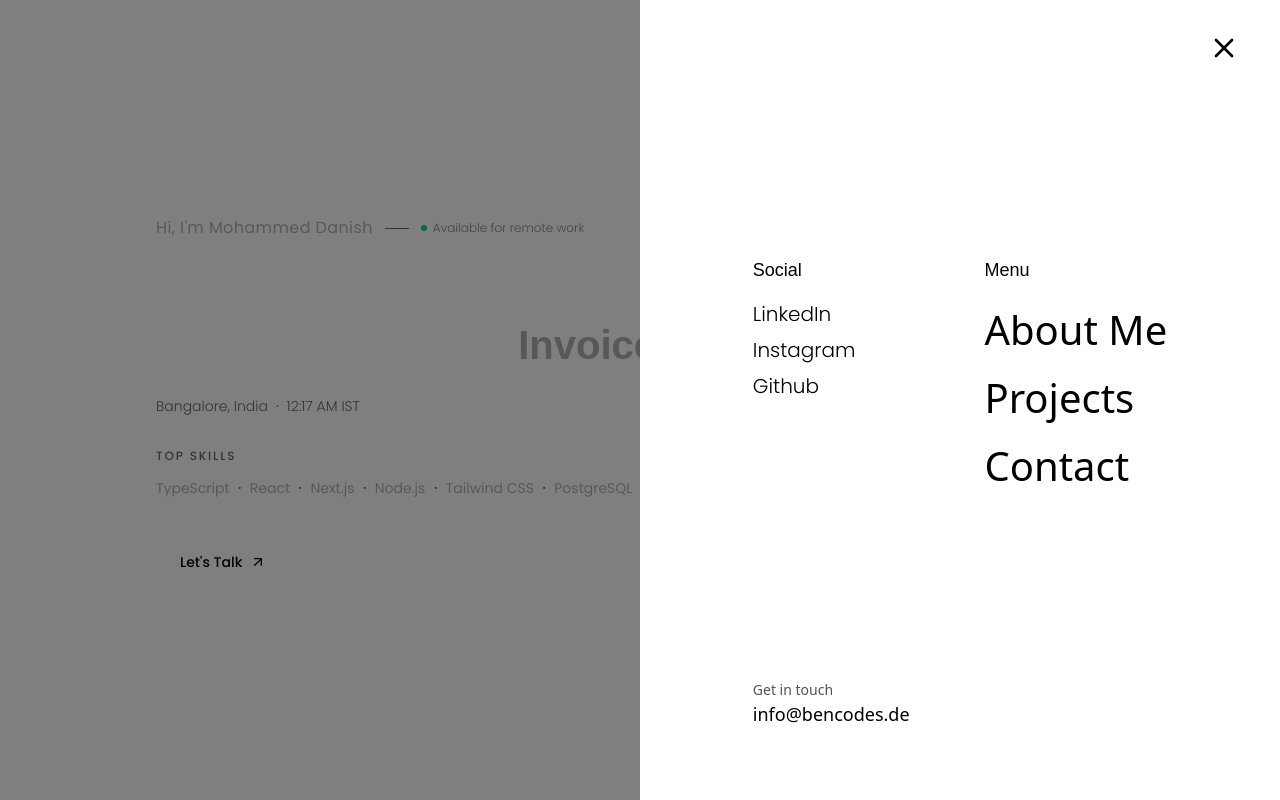
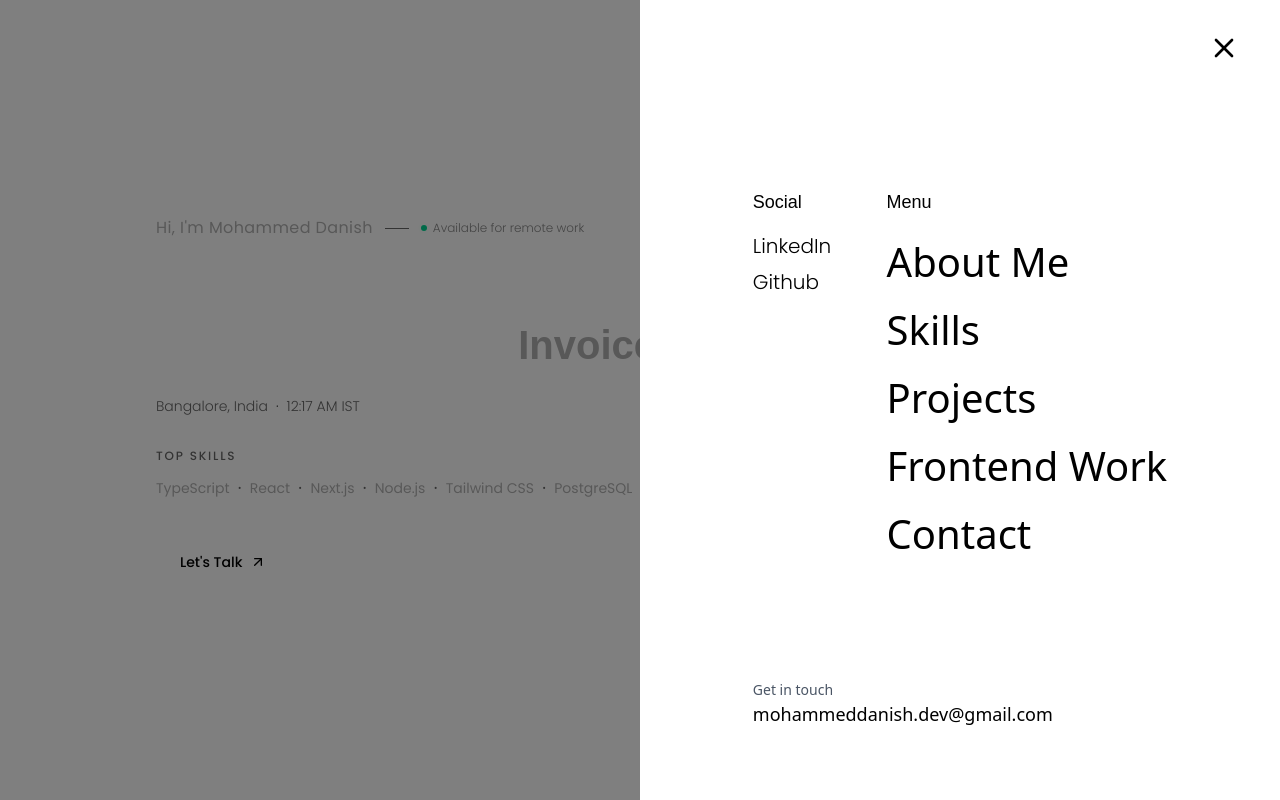
Before and after one commit to Danish027/danish, a Next.js app: page / in a window 1280 px wide. Both pictures are taken after a click on the button "menu". Shown: the top 800 px of the page. Built offline with nearby package versions, Linux system fonts and the light colour scheme; a web font is replaced by a local one.

Commit message:
update info

```diff
--- a/src/app/components/NavMenu.tsx
+++ b/src/app/components/NavMenu.tsx
@@ -64,7 +64,7 @@ const NavMenu: React.FC<NavMenuProps> = ({ isOpen, onClose, isMobile }) => {
 
       {/* Navigation Menu */}
       <motion.div
-        className="fixed right-0 h-screen w-1/3 max-2xl:w-1/2 max-xl:w-2/3 max-md:w-full z-[100] flex flex-col p-6 justify-center max-w-screen-md bg-white overflow-y-auto"
+        className="fixed right-0 h-screen w-1/2 max-2xl:w-1/2 max-xl:w-2/3 max-md:w-full z-[100] flex flex-col p-6 justify-center max-w-screen-md bg-white overflow-y-auto"
         initial="initial"
         animate="animate"
         exit="exit"
@@ -116,13 +116,13 @@ const NavMenu: React.FC<NavMenuProps> = ({ isOpen, onClose, isMobile }) => {
                 {[
                   {
                     name: "LinkedIn",
-                    link: "https://linkedin.com/in/ben-böckmann-296293265",
+                    link: "https://www.linkedin.com/in/danish027/",
                   },
-                  {
-                    name: "Instagram",
-                    link: "https://instagram.com/ben.bck_prvt",
-                  },
-                  { name: "Github", link: "https://github.com/bencodes07" },
+                  // {
+                  //   name: "Instagram",
+                  //   link: "https://instagram.com/ben.bck_prvt",
+                  // },
+                  { name: "Github", link: "https://github.com/Danish027/" },
                 ].map((item, index) => (
                   <motion.li
                     key={item.name}
@@ -152,8 +152,9 @@ const NavMenu: React.FC<NavMenuProps> = ({ isOpen, onClose, isMobile }) => {
               <ul className="space-y-2">
                 {[
                   { name: "About Me", id: "about" },
+                  { name: "Skills", id: "skills" },
                   { name: "Projects", id: "projects" },
-                  /* { name: "Experience", id: "about" }, */
+                  { name: "Frontend Work", id: "frontend-work" },
                   { name: "Contact", id: "contact" },
                 ].map((item, index) => (
                   <motion.li
@@ -189,8 +190,11 @@ const NavMenu: React.FC<NavMenuProps> = ({ isOpen, onClose, isMobile }) => {
           transition={{ delay: 0.5, duration: 0.3 }}
         >
           <p className="text-sm text-gray-600">Get in touch</p>
-          <a href="mailto:info@bencodes.de" className="text-lg hover:underline">
-            info@bencodes.de
+          <a
+            href="mailto:mohammeddanish.dev@gmail.com"
+            className="text-lg hover:underline"
+          >
+            mohammeddanish.dev@gmail.com
           </a>
         </motion.div>
       </motion.div>
--- a/src/app/page.tsx
+++ b/src/app/page.tsx
@@ -114,7 +114,7 @@ function App() {
         </div>
 
         {/* skills section */}
-        <div ref={skillsRef}>
+        <div ref={skillsRef} id="skills">
           <Skills
             isSkillsInView={useInView(skillsRef, { amount: 0.2 })}
             isMobile={isMobile}
```
